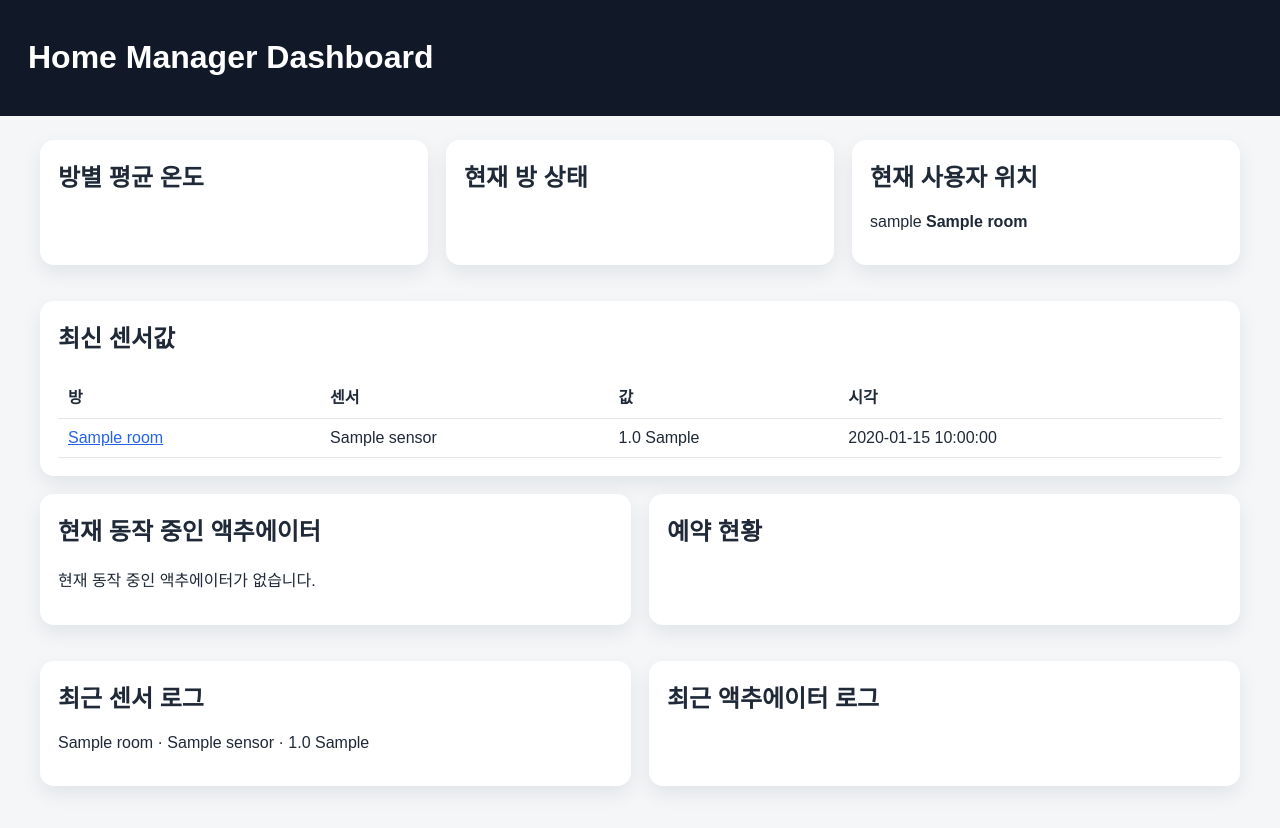
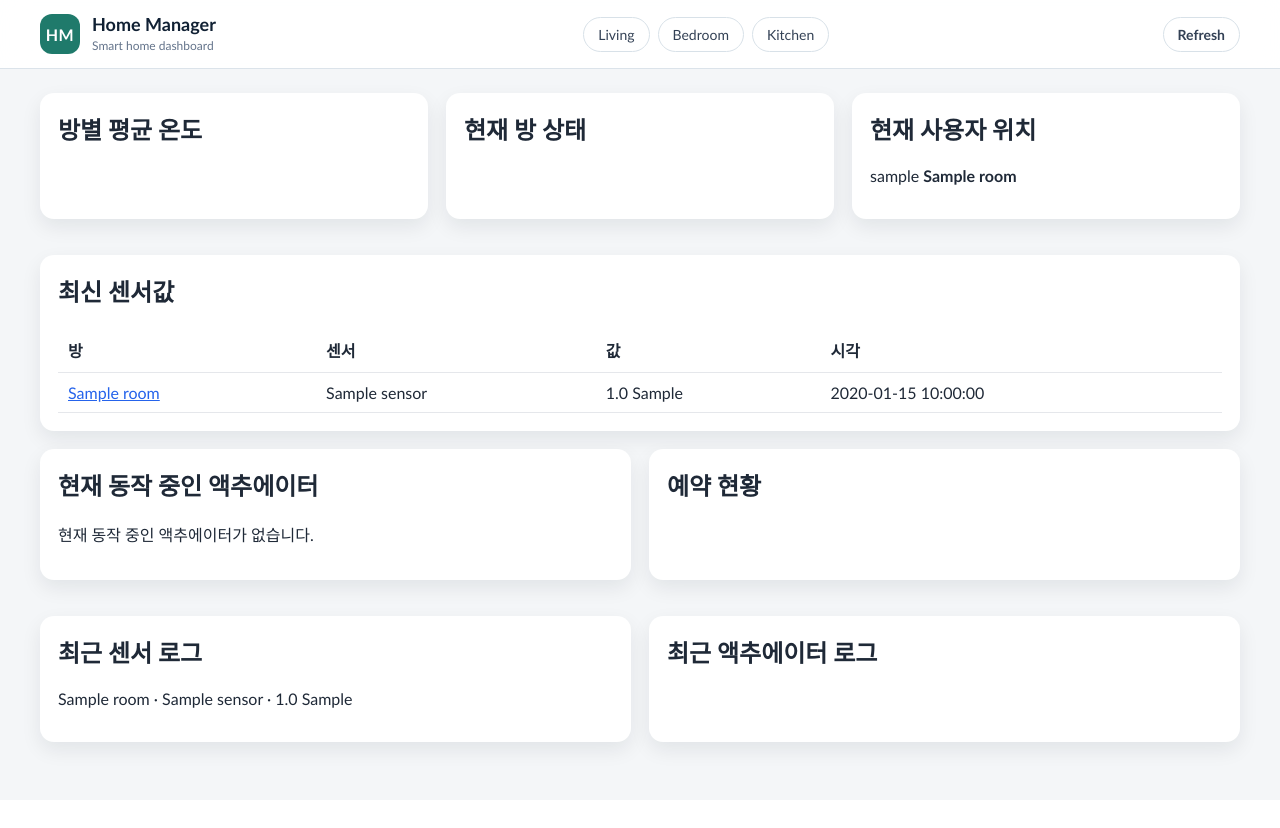
Before and after one commit to Gwiin/tcpip_project, a Flask app: page / in a window 1280 px wide. After the commit the page ends 763 px from the top, so only its background shows below. Run offline with Flask 3, Linux system fonts and the light colour scheme; tables that the repository leaves empty hold one stand-in row (values such as "Sample post"); data that the repository does not hold is empty.

Commit message:
html change

```diff
--- a/python_server/static/style.css
+++ b/python_server/static/style.css
@@ -1,6 +1,14 @@
-body { font-family: Arial, sans-serif; margin: 0; background: #f4f6f8; color: #1f2937; }
-header { background: #111827; padding: 18px 28px; }
-header a { color: white; text-decoration: none; }
+body { font-family: "Trebuchet MS", "Segoe UI", sans-serif; margin: 0; background: #f4f6f8; color: #1f2937; }
+.topbar { background: rgba(255, 255, 255, 0.92); border-bottom: 1px solid #dbe3ea; position: sticky; top: 0; z-index: 10; backdrop-filter: blur(14px); }
+.topbar-inner { max-width: 1200px; margin: 0 auto; padding: 14px 18px; display: flex; align-items: center; justify-content: space-between; gap: 18px; }
+.brand { display: inline-flex; align-items: center; gap: 12px; color: #102033; text-decoration: none; min-width: 210px; }
+.brand-mark { width: 40px; height: 40px; border-radius: 12px; display: grid; place-items: center; background: #1f7a6b; color: white; font-weight: 800; letter-spacing: 0.04em; }
+.brand strong { display: block; font-size: 18px; line-height: 1.1; }
+.brand small { display: block; margin-top: 3px; color: #64748b; font-size: 12px; }
+.room-nav { display: flex; justify-content: center; gap: 8px; flex: 1; }
+.room-nav a, .refresh-link { border: 1px solid #d8e1e8; border-radius: 999px; color: #334155; text-decoration: none; padding: 8px 14px; background: #ffffff; font-size: 14px; }
+.room-nav a:hover, .refresh-link:hover { border-color: #1f7a6b; color: #0f5f53; }
+.refresh-link { white-space: nowrap; font-weight: 700; }
 main { max-width: 1200px; margin: 24px auto; padding: 0 18px; }
 .grid { display: grid; gap: 18px; margin-bottom: 18px; }
 .grid.two { grid-template-columns: repeat(2, minmax(0, 1fr)); }
@@ -10,4 +18,11 @@ h2, h3 { margin-top: 0; }
 table { width: 100%; border-collapse: collapse; }
 th, td { text-align: left; padding: 10px; border-bottom: 1px solid #e5e7eb; }
 a { color: #2563eb; }
-@media (max-width: 800px) { .grid.two, .grid.three { grid-template-columns: 1fr; } }
+@media (max-width: 800px) {
+  .topbar-inner { align-items: stretch; flex-direction: column; gap: 12px; }
+  .brand { min-width: 0; }
+  .room-nav { justify-content: flex-start; overflow-x: auto; padding-bottom: 2px; }
+  .room-nav a, .refresh-link { flex: 0 0 auto; }
+  .refresh-link { text-align: center; }
+  .grid.two, .grid.three { grid-template-columns: 1fr; }
+}
--- a/python_server/templates/base.html
+++ b/python_server/templates/base.html
@@ -7,8 +7,22 @@
     <link rel="stylesheet" href="{{ url_for('static', filename='style.css') }}">
 </head>
 <body>
-    <header>
-        <h1><a href="{{ url_for('dashboard') }}">Home Manager Dashboard</a></h1>
+    <header class="topbar">
+        <nav class="topbar-inner" aria-label="주요 메뉴">
+            <a class="brand" href="{{ url_for('dashboard') }}">
+                <span class="brand-mark">HM</span>
+                <span>
+                    <strong>Home Manager</strong>
+                    <small>Smart home dashboard</small>
+                </span>
+            </a>
+            <div class="room-nav" aria-label="방 바로가기">
+                <a href="{{ url_for('room_detail', room_id=1) }}">Living</a>
+                <a href="{{ url_for('room_detail', room_id=2) }}">Bedroom</a>
+                <a href="{{ url_for('room_detail', room_id=3) }}">Kitchen</a>
+            </div>
+            <a class="refresh-link" href="{{ request.path }}">Refresh</a>
+        </nav>
     </header>
     <main>{% block content %}{% endblock %}</main>
 </body>
```
Also changed, not shown: python_server/templates/style.css (deleted).
